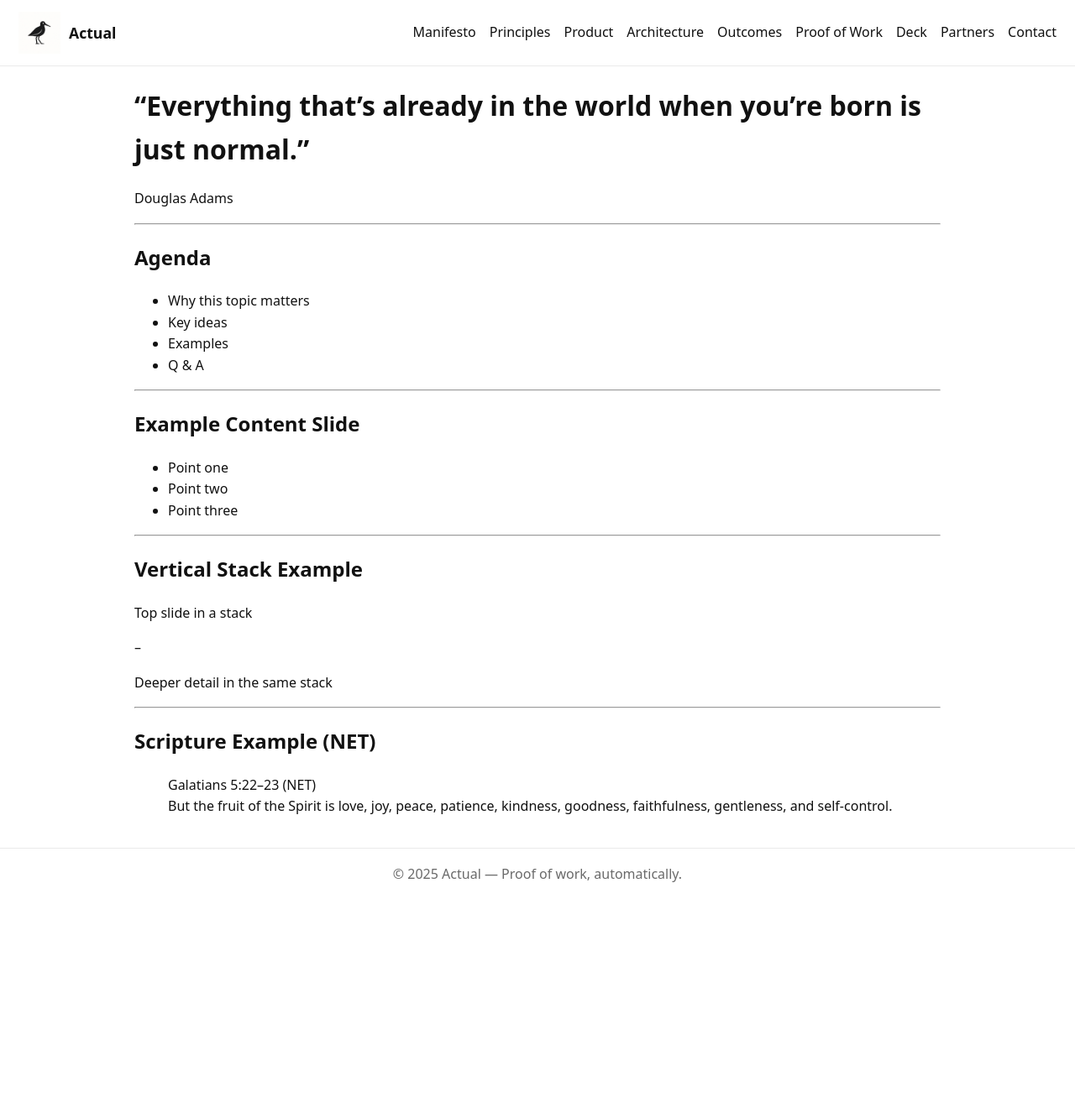
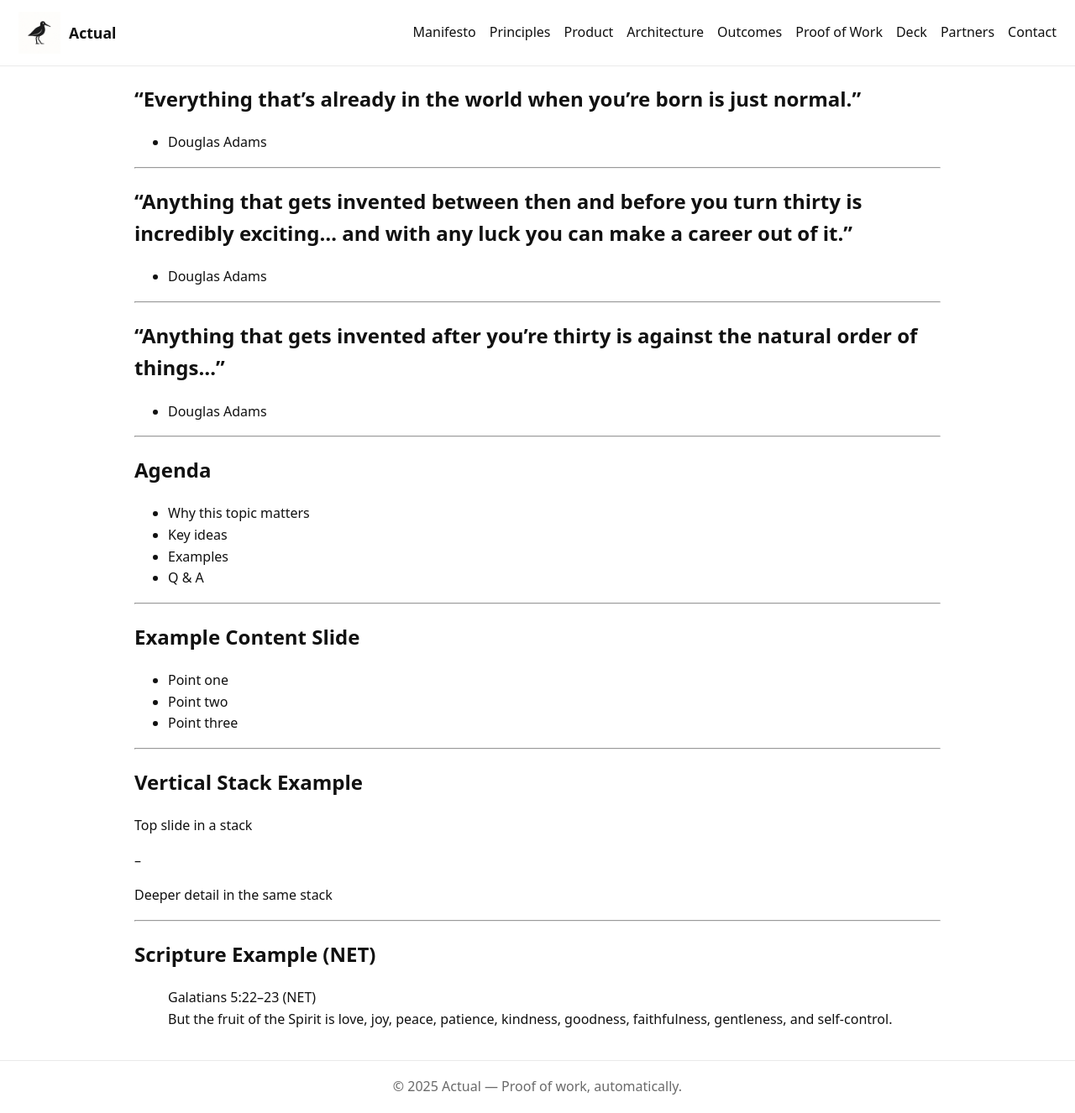
Before and after one commit to greg-e/limosa.work, a Jekyll site: the page built from docs/slides.md, in a window 1280 px wide and 1326 px high. Shown: the whole window at 84% size. Built offline with Jekyll 4.4.1, drawn with Linux system fonts in a browser that asks for light colours; our own code applies the rules of GitHub Pages for plain Markdown files.

Commit message:
Update slides.md

```diff
--- a/docs/slides.md
+++ b/docs/slides.md
@@ -1,8 +1,15 @@
-# “Everything that’s already in the world when you’re born is just normal."
-Douglas Adams
+## “Everything that’s already in the world when you’re born is just normal."
+- Douglas Adams
 
 ---
+## “Anything that gets invented between then and before you turn thirty is incredibly exciting… and with any luck you can make a career out of it.”
+- Douglas Adams
 
+---
+## “Anything that gets invented after you’re thirty is against the natural order of things…”
+- Douglas Adams
+
+---
 ## Agenda
 
 - Why this topic matters
```
